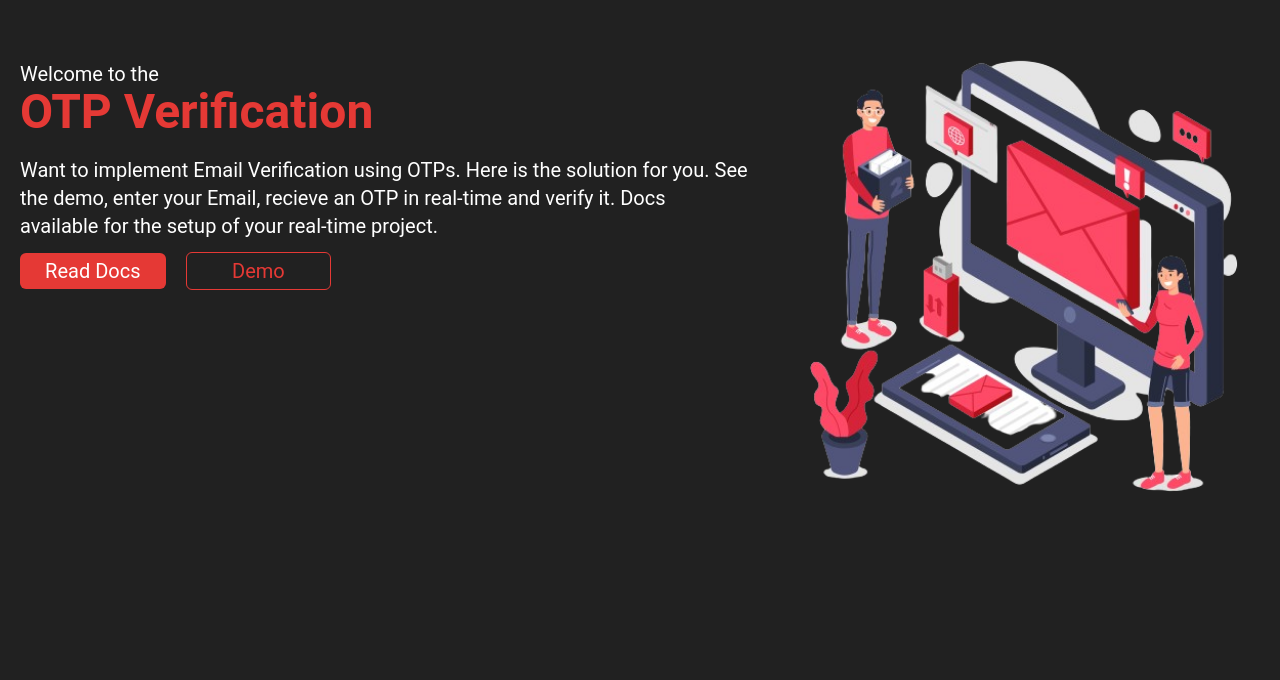
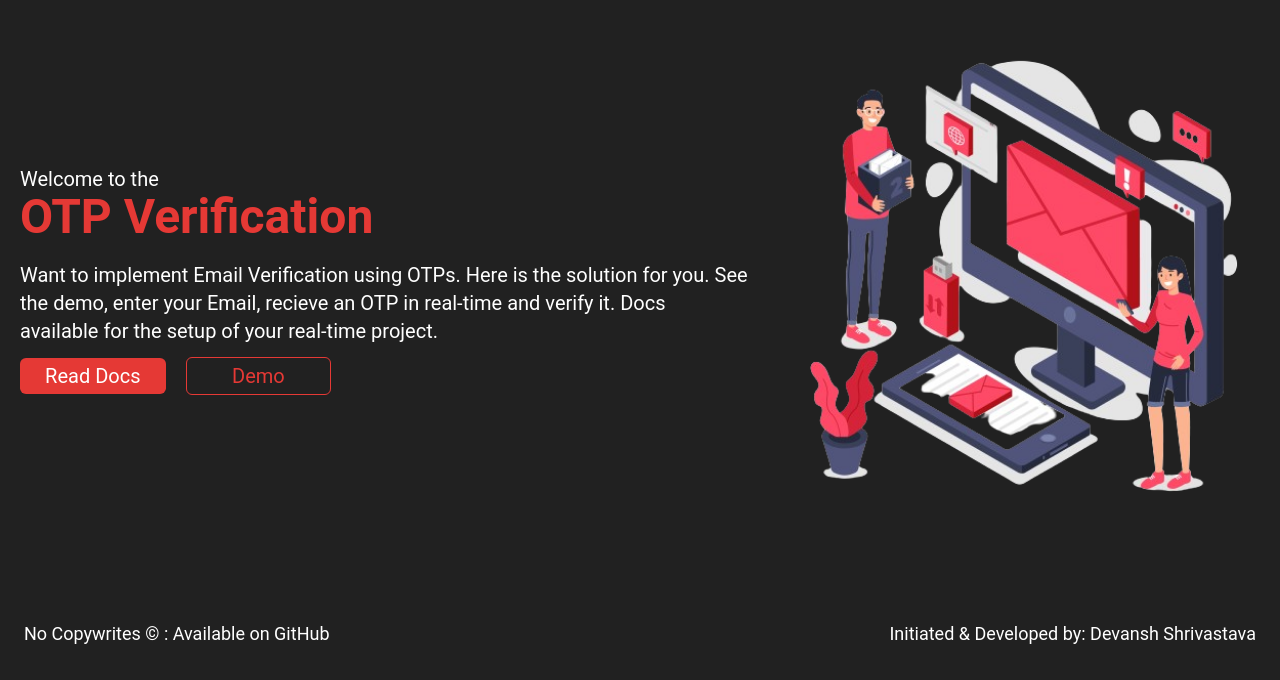
Before and after one commit to devansh0331/OTP_Verification-Client, a React (Vite) app: page / in a window 1280 px wide. Shown: the part 120-800 px from the top of the page. Built offline with nearby package versions, Linux system fonts and the light colour scheme.

Commit message:
frontend updated

```diff
--- a/src/pages/Home.jsx
+++ b/src/pages/Home.jsx
@@ -6,8 +6,8 @@ import { useNavigate } from "react-router-dom";
 function Home() {
   const navigate = useNavigate();
   return (
-    <div className="w-screen flex flex-col md:flex-row items-center justify-evenly h-screen bg-gray-900">
-      <div className="w-full md:w-3/5 h-3/5 md:flex:1  rounded-xl p-2 md:p-5 ">
+    <div className="relative w-screen flex flex-col md:flex-row items-center justify-evenly h-screen bg-gray-900">
+      <div className="w-full h-fit md:w-3/5 md:flex:1  rounded-xl p-2 md:p-5 ">
         <h1 className="text-xl text-center md:text-left text-white">
           Welcome to the
         </h1>
@@ -35,6 +35,24 @@ function Home() {
         </div>
       </div>
       <img src={Illustration} alt="" className="h-auto  md:flex-1 " />
+      <div className="absolute w-full bottom-2 p-6 text-lg text-white">
+        <div className="w-full flex items-center justify-between">
+          <div>
+            <p>
+              No Copywrites © :{" "}
+              <a href="https://github.com/devansh0331/OTP_Verification">
+                Available on GitHub
+              </a>{" "}
+            </p>
+          </div>
+          <div>
+            <p>
+              Initiated & Developed by:{" "}
+              <a href="https://github.com/devansh0331/">Devansh Shrivastava</a>
+            </p>
+          </div>
+        </div>
+      </div>
     </div>
   );
 }
--- a/src/pages/OTPVerification.jsx
+++ b/src/pages/OTPVerification.jsx
@@ -54,7 +54,7 @@ function OTPVerification() {
       <SuccessPopup
         open={open}
         handleHome={() => navigate("/")}
-        hanldeReadDocs={() => navigate("/docs")}
+        handleReadDocs={() => navigate("/docs")}
         handleOpen={handleOpen}
       />
       <div className="w-full md:w-4/5 h-4/5 md:flex:1 flex flex-col md:flex-row items-center justify-evenly rounded-xl p-2 md:p-5 shadow-2xl bg-customgray-dark">
```
